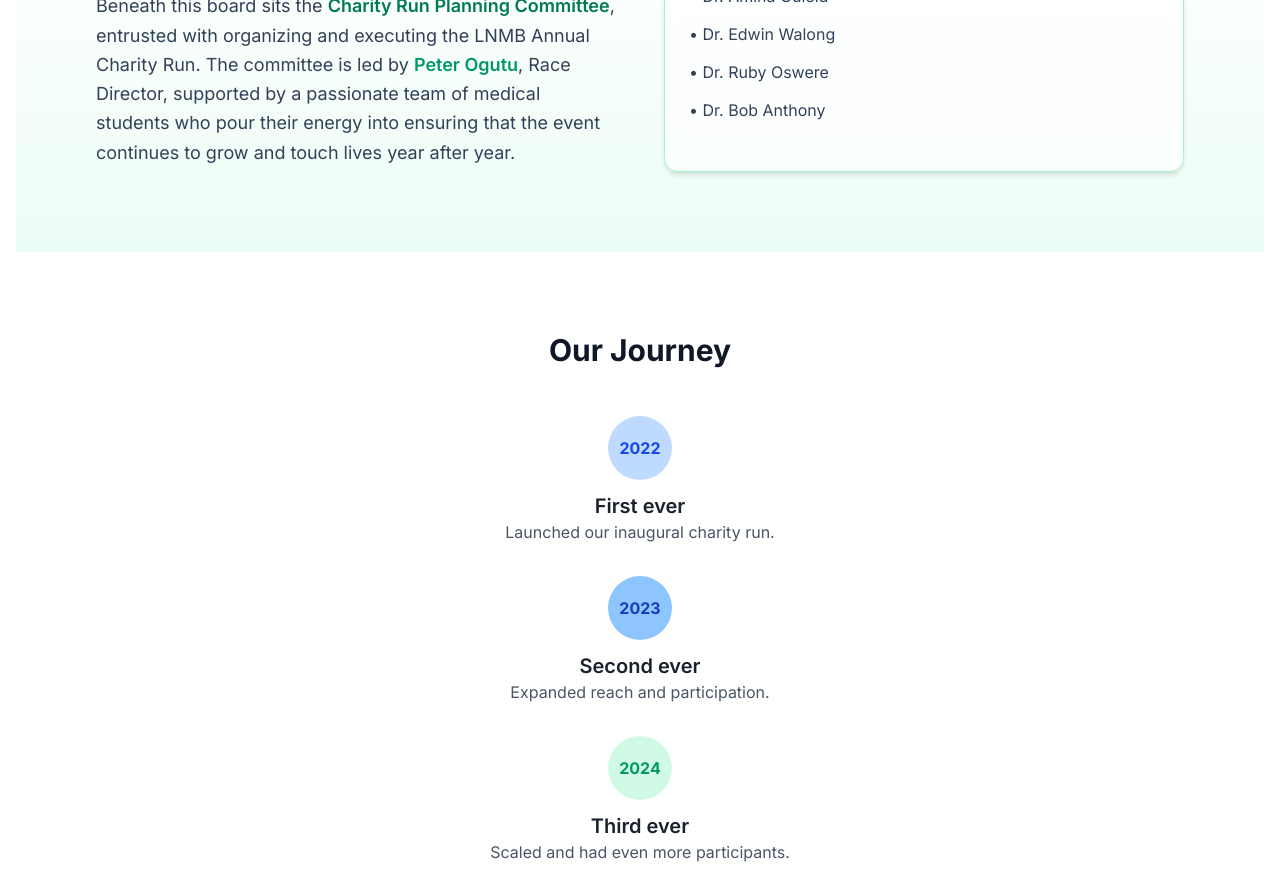
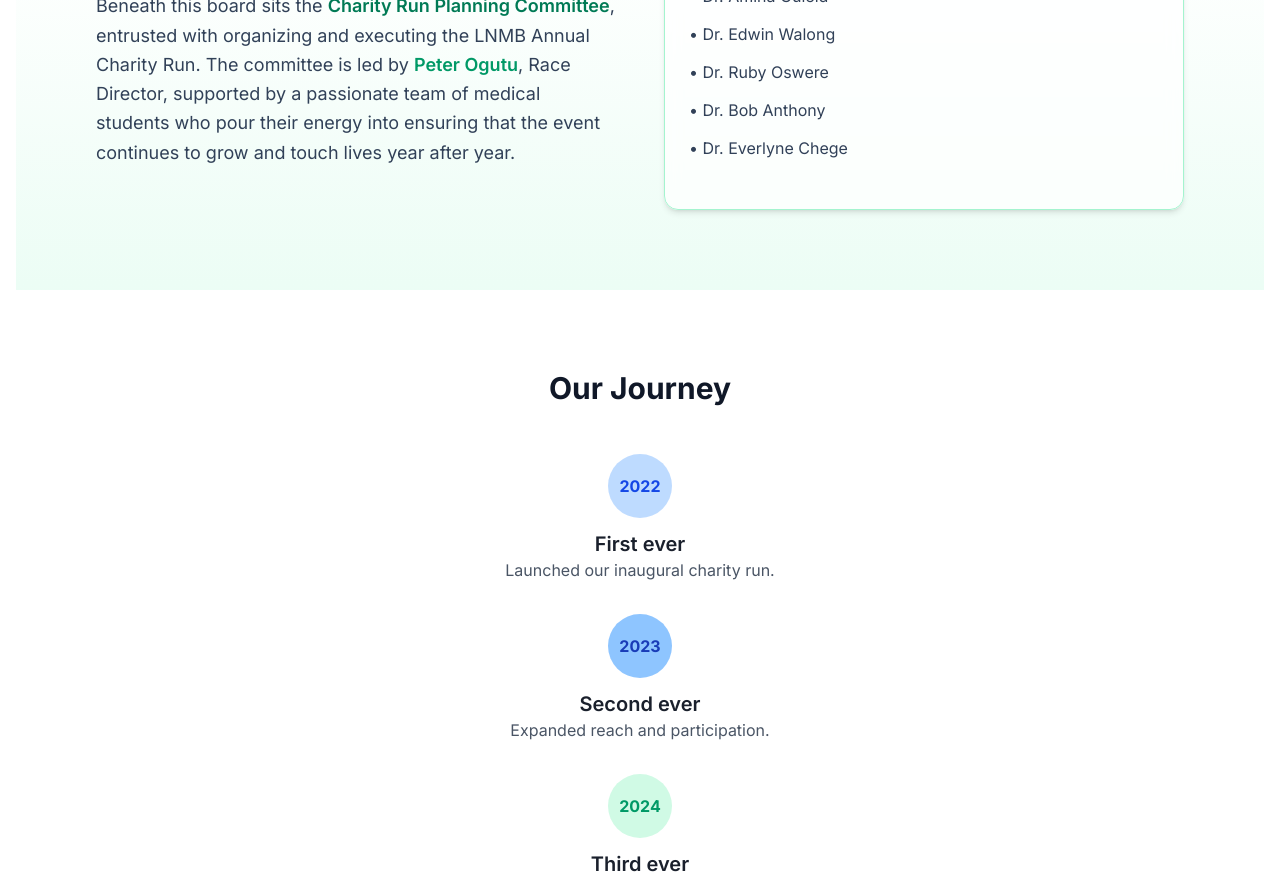
Before and after one commit to wechulisimiyu/lnmb, a Next.js app: page /story in a window 1280 px wide. Shown: the part 3440-4322 px from the top of the page. Built offline with nearby package versions, Linux system fonts and the light colour scheme; no server answers.

Commit message:
added doct chege

```diff
--- a/src/components/story/governance.tsx
+++ b/src/components/story/governance.tsx
@@ -71,8 +71,11 @@ export function Governance() {
                   <li className="hover:text-emerald-700 transition-colors">
                     • Dr. Ruby Oswere
                   </li>
-                  <li className="hover:text-emerald-700 transition-colors">
+                   <li className="hover:text-emerald-700 transition-colors">
                     • Dr. Bob Anthony
+                  </li>
+                   <li className="hover:text-emerald-700 transition-colors">
+                    • Dr. Everlyne Chege
                   </li>
                 </ul>
               </CardContent>
```
